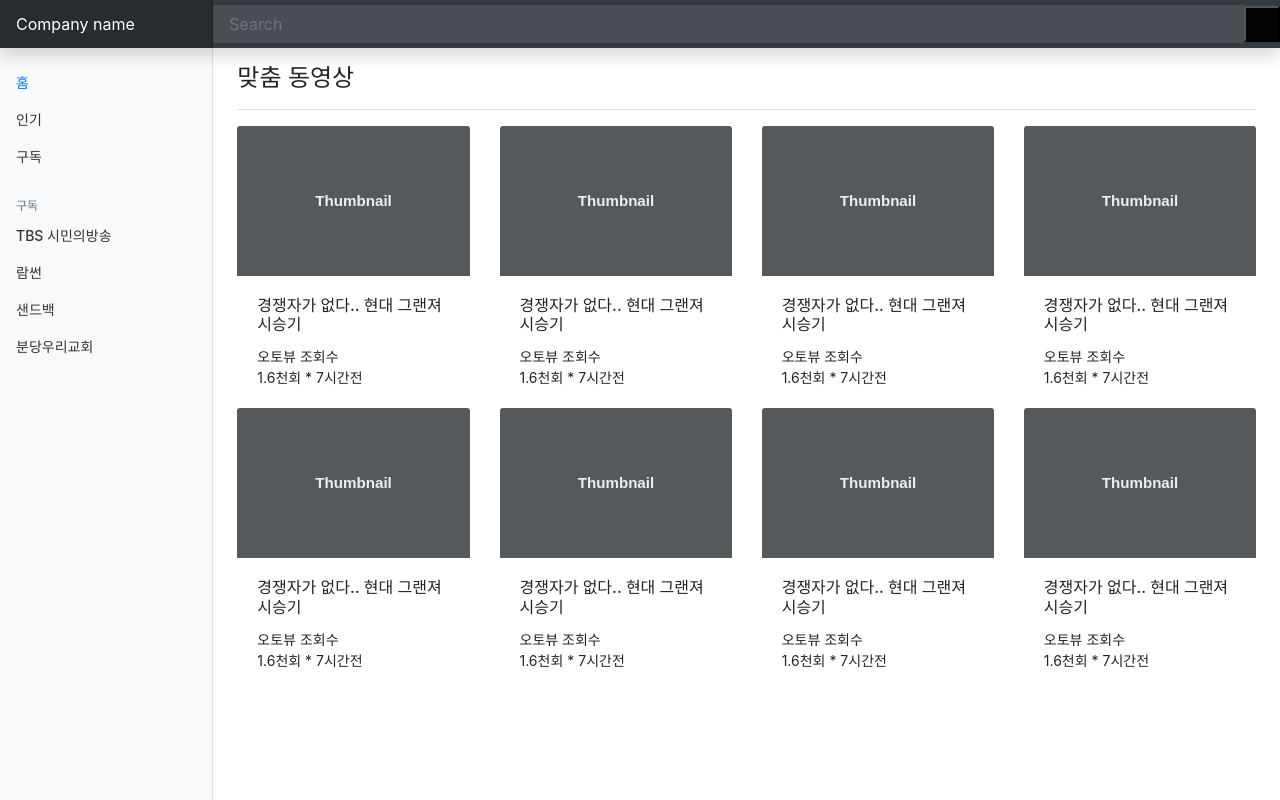
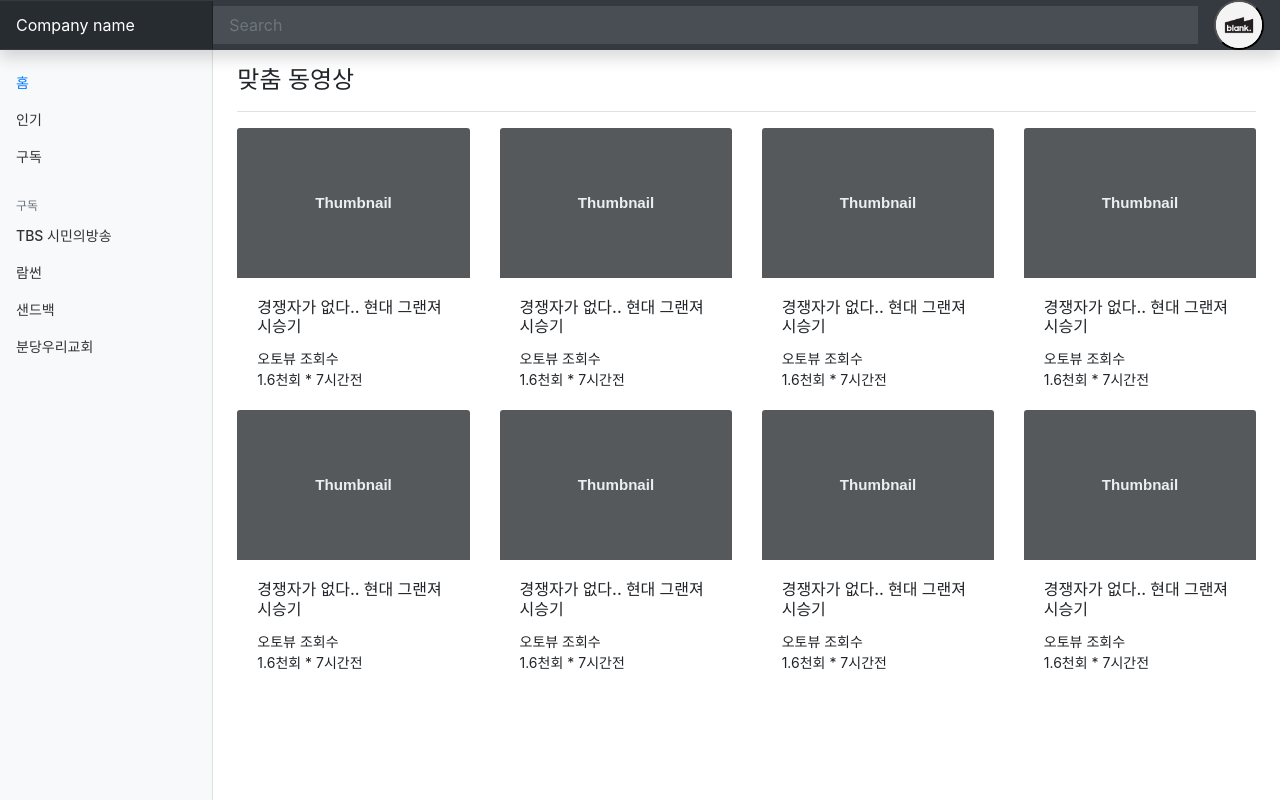
Before and after one commit to Joje1283/clone-tube, a Django app: page / in a window 1280 px wide. Run offline with Django 3.2, Linux system fonts and the light colour scheme; the visitor is signed in with stand-in values (Sample User, id 1); some libraries are stand-ins or nearby versions.

Commit message:
Modified profile image in base.html

```diff
--- a/templates/base.html
+++ b/templates/base.html
@@ -6,6 +6,22 @@
     <title>Title</title>
     <link href="{% static 'bootstrap-4.5/dist/css/bootstrap.min.css' %}" rel="stylesheet">
     <link href="{% static 'bootstrap-4.5/site/docs/4.5/examples/dashboard/dashboard.css' %}" rel="stylesheet">
+    <style>
+        .image-cropper {
+            width: 50px;
+            height: 50px;
+            position: relative;
+            overflow: hidden;
+            border-radius: 50%;
+        }
+
+        .profile {
+            display: inline;
+            margin: 0 auto;
+            height: 100%;
+            width: auto;
+        }
+    </style>
     {% block extracss %}{% endblock %}
 </head>
 <body>
@@ -17,11 +33,12 @@
     </button>
     <input class="form-control form-control-dark w-100" type="text" placeholder="Search" aria-label="Search">
     {% if user.is_authenticated %}
-        <div class="dropdown">
-            <button type="button" id="dropdownMenuButton"
+        <div class="dropdown mx-3">
+            <button type="button" id="dropdownMenuButton" class="image-cropper"
                     data-toggle="dropdown" aria-haspopup="true" aria-expanded="false" style="padding: 0px;">
-                <img src="{% static 'img/unnamed.jpg'  %}"/>
+                <img class="profile" src="{% static 'img/blank.png' %}"/>
             </button>
+
             <div class="dropdown-menu dropdown-menu-right" aria-labelledby="dropdownMenuButton">
                 <a class="dropdown-item" href="#">로그아웃</a>
                 <a class="dropdown-item" href="#">내 채널</a>
@@ -29,10 +46,10 @@
         </div>
     {% else %}
         <ul class="navbar-nav px-3">
-        <li class="nav-item text-nowrap">
-            <a class="nav-link" href="#">로그인</a>
-        </li>
-    </ul>
+            <li class="nav-item text-nowrap">
+                <a class="nav-link" href="#">로그인</a>
+            </li>
+        </ul>
     {% endif %}
 
 </nav>
```
Also changed, not shown: video/templates/video/video_detail.html (+6 -22 lines).
